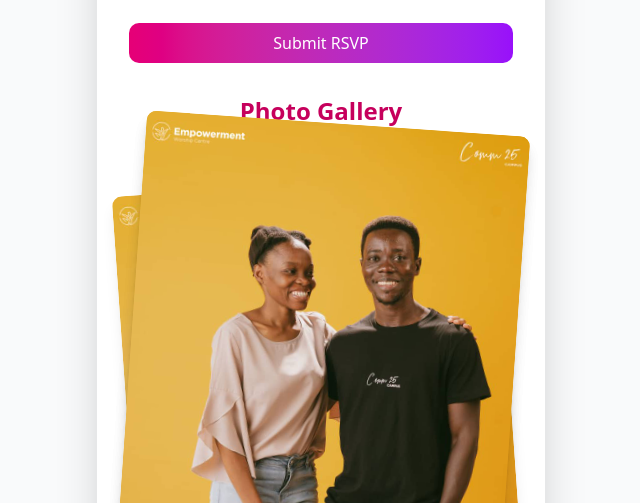
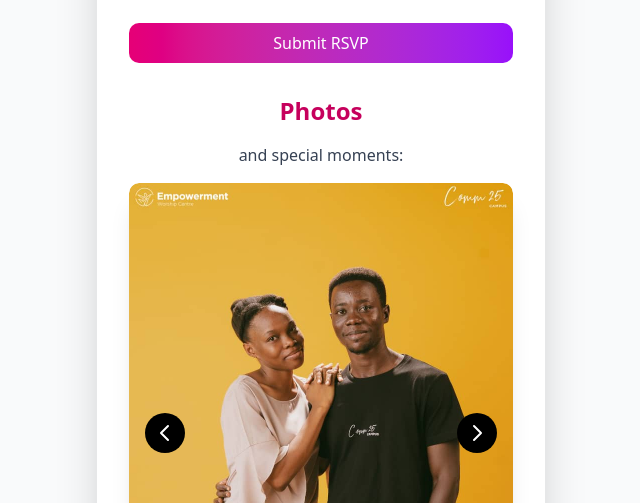
Before and after one commit to EbenEnninful/ak-wed, a Next.js app: page / in a window 1280 px wide. Shown: the part 799-1302 px from the top of the page, without its empty margins (319-959 px from the left). Built offline with nearby package versions, Linux system fonts and the light colour scheme.

Commit message:
add photos to gallery

```diff
--- a/src/app/components/Gallery.js
+++ b/src/app/components/Gallery.js
@@ -1,52 +1,113 @@
 // /app/components/Gallery.js
-import React from 'react';
+
+// Add 'use client' at the top to mark this as a Client Component in Next.js
+'use client';
+
+import React, { useState, useEffect } from 'react';
 import Image from 'next/image';
 
+// --- Image Data ---
+// It's cleaner to manage your images in an array like this.
+const galleryImages = [
+  {
+    src: '/22.jpeg',
+    alt: 'A happy couple posing together against a yellow background.',
+  },
+  {
+    src: '/23.jpeg',
+    alt: 'A beautiful outdoor wedding ceremony.',
+  },
+  {
+    src: '/24.jpeg',
+    alt: 'Guests celebrating and dancing at the event.',
+  },
+  // Add more images here
+  // {
+  //   src: '/another-image.jpeg',
+  //   alt: 'Another descriptive caption.',
+  // },
+];
+
 export default function Gallery() {
+  const [currentIndex, setCurrentIndex] = useState(0);
+
+  // --- Navigation Functions ---
+  const goToPrevious = () => {
+    const isFirstSlide = currentIndex === 0;
+    const newIndex = isFirstSlide ? galleryImages.length - 1 : currentIndex - 1;
+    setCurrentIndex(newIndex);
+  };
+
+  const goToNext = () => {
+    const isLastSlide = currentIndex === galleryImages.length - 1;
+    const newIndex = isLastSlide ? 0 : currentIndex + 1;
+    setCurrentIndex(newIndex);
+  };
+
+  // --- Auto-play Functionality ---
+  useEffect(() => {
+    // Set an interval to advance the slide every 5 seconds
+    const autoPlayInterval = setInterval(goToNext, 5000);
+
+    // Clear the interval when the component unmounts or the index changes
+    return () => clearInterval(autoPlayInterval);
+  }, [currentIndex]); // The effect re-runs if currentIndex changes
+
   return (
     <div className="text-center space-y-4 mt-8">
-      <h3 className="text-2xl font-bold text-pink-700">Photo Gallery</h3>
-      <p className="text-gray-700"></p>
+      {/* This title can be whatever you prefer */}
+      <h3 className="text-2xl font-bold text-pink-700">Photos</h3>
+      <p className="text-gray-700">and special moments:</p>
 
-      {/* Container for the stacked photos.
-        - 'relative' creates a positioning context for the absolute children.
-        - 'group' enables group-hover effects on child elements.
-        - 'h-[500px]' sets a fixed height to contain the images.
+      {/* --- Carousel Container ---
+        - 'relative' is for positioning the navigation buttons.
+        - 'overflow-hidden' hides the images that are not in view.
       */}
-      <div className="relative group flex justify-center items-center w-full h-[500px] mt-8">
+      <div className="relative w-full max-w-2xl mx-auto h-[500px] overflow-hidden rounded-lg shadow-xl">
 
-        {/* First Image (Bottom) */}
-        <div className="absolute transition-transform duration-300 ease-in-out z-10 rotate-[-4deg] translate-y-[30px] group-hover:rotate-[-5deg] group-hover:translate-y-[50px] group-hover:scale-105">
-          <Image
-            src="/22.jpeg"
-            alt="A descriptive caption for the photo"
-            width={400}
-            height={260}
-            className="rounded-lg shadow-lg"
-          />
+        {/* --- Slides Container ---
+          - This container moves left or right using 'transform'.
+          - The 'transition-transform' and 'duration-700' create a smooth sliding effect.
+        */}
+        <div
+          className="flex transition-transform ease-in-out duration-700 h-full"
+          style={{ transform: `translateX(-${currentIndex * 100}%)` }}
+        >
+          {/* We map over the images array to create each slide */}
+          {galleryImages.map((image, index) => (
+            <div key={index} className="w-full flex-shrink-0 h-full relative">
+              <Image
+                src={image.src}
+                alt={image.alt}
+                layout="fill"
+                objectFit="cover" // This makes the image fill the container
+                className="rounded-lg"
+              />
+            </div>
+          ))}
         </div>
 
-        {/* Second Image (Top) */}
-        <div className="absolute transition-transform duration-300 ease-in-out z-20 rotate-[4deg] -translate-y-[30px] group-hover:rotate-[5deg] group-hover:-translate-y-[50px] group-hover:scale-105">
-          <Image
-            src="/23.jpeg" // Use a different photo
-            alt="A descriptive caption for the second photo"
-            width={400}
-            height={260}
-            className="rounded-lg shadow-lg"
-          />
-        </div>
-
-        {/* Second Image (Top) */}
-        <div className="absolute transition-transform duration-300 ease-in-out z-20 rotate-[4deg] -translate-y-[30px] group-hover:rotate-[5deg] group-hover:-translate-y-[50px] group-hover:scale-105">
-          <Image
-            src="/24.jpeg" // Use a different photo
-            alt="A descriptive caption for the second photo"
-            width={400}
-            height={260}
-            className="rounded-lg shadow-lg"
-          />
-        </div>
+        {/* --- Navigation Buttons --- */}
+        <button
+          onClick={goToPrevious}
+          className="absolute top-1/2 left-4 transform -translate-y-1/2 bg-black bg-opacity-40 text-white p-2 rounded-full hover:bg-opacity-60 transition-opacity"
+          aria-label="Previous image"
+        >
+          {/* Left Arrow SVG */}
+          <svg xmlns="http://www.w3.org/2000/svg" className="h-6 w-6" fill="none" viewBox="0 0 24 24" stroke="currentColor">
+            <path strokeLinecap="round" strokeLinejoin="round" strokeWidth={2} d="M15 19l-7-7 7-7" />
+          </svg>
+        </button>
+        <button
+          onClick={goToNext}
+          className="absolute top-1/2 right-4 transform -translate-y-1/2 bg-black bg-opacity-40 text-white p-2 rounded-full hover:bg-opacity-60 transition-opacity"
+          aria-label="Next image"
+        >
+          {/* Right Arrow SVG */}
+          <svg xmlns="http://www.w3.org/2000/svg" className="h-6 w-6" fill="none" viewBox="0 0 24 24" stroke="currentColor">
+            <path strokeLinecap="round" strokeLinejoin="round" strokeWidth={2} d="M9 5l7 7-7 7" />
+          </svg>
+        </button>
 
       </div>
     </div>
```
